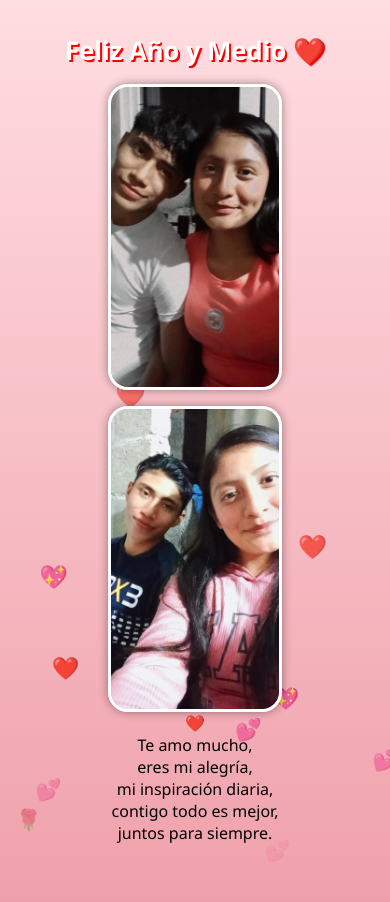
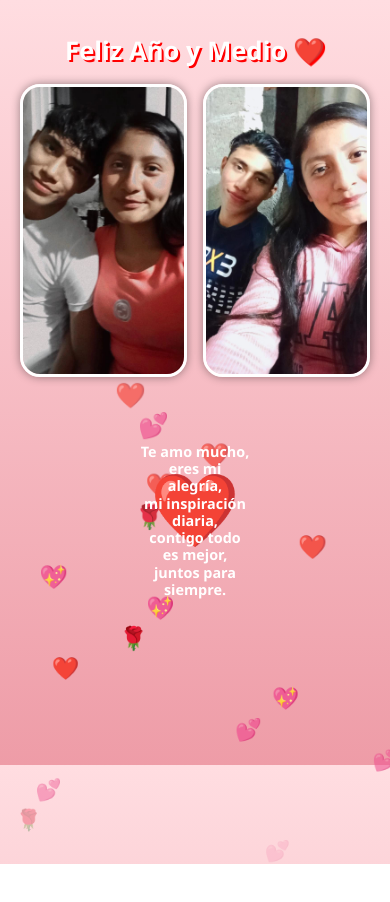
Before and after one commit to josedanielmendoza/feliz-dia-preciosa, a plain HTML site: page index.html in a window 390 px wide. After the commit the page ends 864 px from the top, so only its background shows below. Drawn offline with Linux system fonts and the light colour scheme.

Commit message:
Update style.css

```diff
--- a/style.css
+++ b/style.css
@@ -2,9 +2,9 @@ body {
   margin: 0;
   padding: 0;
   background: linear-gradient(to bottom, #ffdde1, #ee9ca7);
-  font-family: 'Segoe UI', sans-serif;
+  font-family: 'Segoe UI', Tahoma, Geneva, Verdana, sans-serif;
   text-align: center;
-  overflow: hidden;
+  overflow-x: hidden;
 }
 
 .container {
@@ -16,7 +16,7 @@ body {
 }
 
 #main-title {
-  font-size: 4rem;
+  font-size: 5rem;
   color: #fff;
   text-shadow: 2px 2px #f00;
   margin-bottom: 1rem;
@@ -24,7 +24,7 @@ body {
 
 .photos {
   display: flex;
-  flex-direction: row; /* imágenes en fila */
+  flex-direction: row;
   justify-content: center;
   gap: 1rem;
   flex-wrap: wrap;
@@ -41,12 +41,51 @@ body {
   object-fit: contain;
 }
 
+.heart-text {
+  margin-top: 1rem;
+  display: flex;
+  justify-content: center;
+}
+
+.heart {
+  top: 50px;
+  position: relative;
+  font-size: 18rem;
+  user-select: none;
+  color: red;
+  display: flex;
+  align-items: center;
+  justify-content: center;
+  width: 200px;
+  height: 180px;
+  line-height: 1.2;
+}
+
+.heart-inside-text {
+  position: absolute;
+  width: 140px;
+  height: 140px;
+  top: 60%;
+  left: 50%;
+  transform: translate(-50%, -50%);
+  color: white;
+  font-size: 1rem;
+  font-weight: 600;
+  text-align: center;
+  display: flex;
+  flex-direction: column;
+  justify-content: center;
+  line-height: 1.2;
+  user-select: text;
+}
+
 .lyrics {
-  margin-top: 1rem;
+  margin-top: 130px;
   color: white;
   font-size: 1.2rem;
   text-shadow: 1px 1px #000;
   min-height: 6rem;
+  padding: 0 1rem;
 }
 
 audio {
@@ -58,7 +97,7 @@ audio {
 /* Flotantes */
 .floating {
   position: absolute;
-  bottom: -50px; /* Aparecen desde abajo */
+  bottom: -50px;
   font-size: 25px;
   pointer-events: none;
   animation: float 10s linear forwards;
@@ -82,16 +121,28 @@ audio {
 /* Responsive */
 @media (max-width: 600px) {
   .photos {
-    flex-direction: column;
-    align-items: center;
+    flex-direction: row;
+    justify-content: center;
   }
 
   .photos img {
-    max-width: 90%;
+    max-width: 45%;
   }
 
   #main-title {
     font-size: 1.6rem;
+  }
+
+  .heart {
+    font-size: 4.5rem;
+    width: 150px;
+    height: 130px;
+  }
+
+  .heart-inside-text {
+    width: 110px;
+    height: 110px;
+    font-size: 0.9rem;
   }
 
   .lyrics {
```
